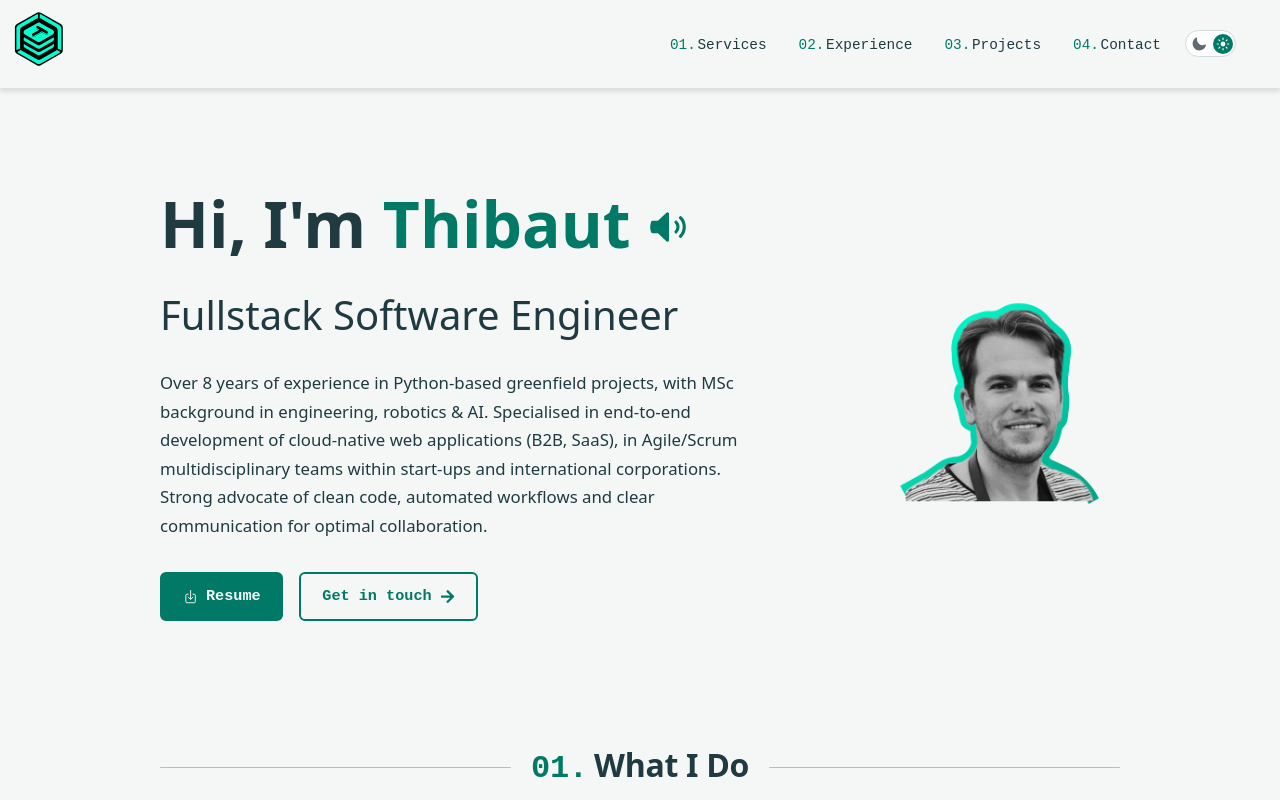
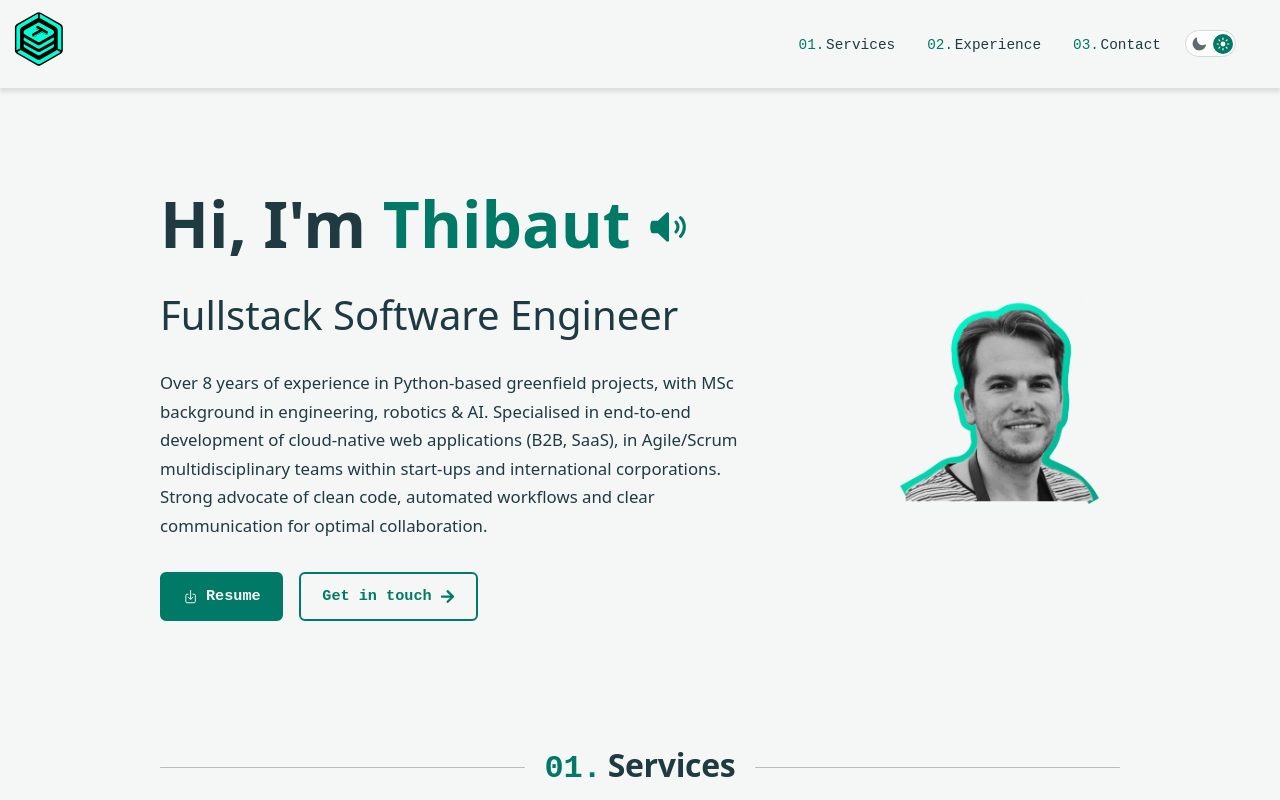
Before and after one commit to stacktful/website, a React (Vite) app: page / in a window 1280 px wide. Shown: the top 800 px of the page. Built offline with nearby package versions, Linux system fonts and the light colour scheme.

Commit message:
style: rename 'What I Do' section to Services

```diff
--- a/src/components/sections/Services.jsx
+++ b/src/components/sections/Services.jsx
@@ -47,7 +47,7 @@ function Capability({ icon, title, description, tools, featured, stack }) {
 
 function Services({ services, everydayTools, stack }) {
   return (
-    <Section title="What I Do" id="services">
+    <Section title="Services" id="services">
       <div className="capabilities">
         {services.map((service) => (
           <Capability key={service.title} {...service} stack={stack} />
--- a/src/config.js
+++ b/src/config.js
@@ -2,7 +2,7 @@
 export const navLinks = [
   { name: "Services", href: "#services" },
   { name: "Experience", href: "#experience" },
-  { name: "Projects", href: "#projects" },
+  // { name: "Projects", href: "#projects" },
   // { name: "Testimonials", href: "#testimonials" },
   { name: "Contact", href: "#contact" },
 ];
```
